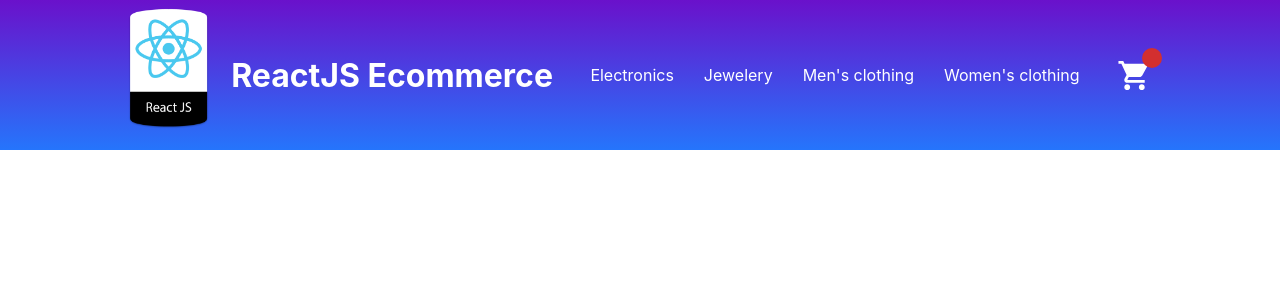
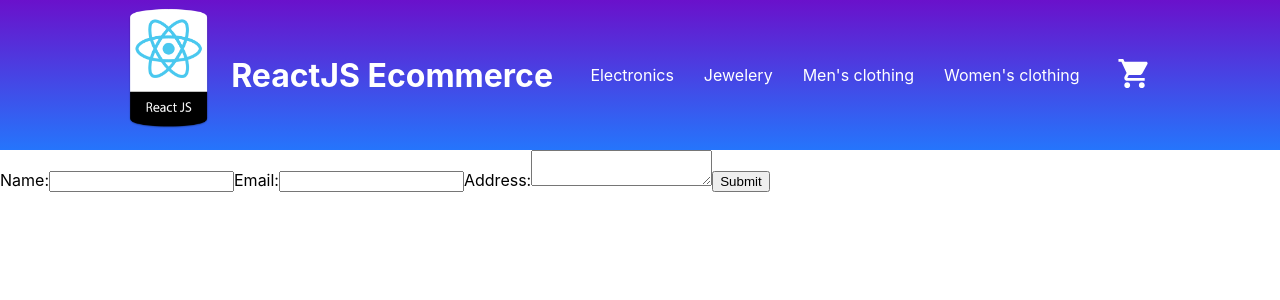
Before and after one commit to juanpablogm3/Coder-ReactJS, a React (Create React App) app: page /CheckoutForm in a window 1280 px wide. Shown: the top 300 px of the page. Built offline with nearby package versions, Linux system fonts and the light colour scheme.

Commit message:
Ecommerce v1.2.2

```diff
--- a/src/App.js
+++ b/src/App.js
@@ -5,6 +5,7 @@ import { ItemDetailContainer } from "./containers/ItemDetailContainer";
 import Cart from "./containers/Cart";
 import { BrowserRouter, Routes, Route } from "react-router-dom";
 import { CustomProvider } from "./context/CustomContext";
+import { CheckoutForm } from "./containers/Checkout.js";
 
 const App = () => {
 
@@ -30,6 +31,8 @@ const App = () => {
 
             <Route path="/cart" element={<Cart />} />
 
+            <Route path="/CheckoutForm" element={<CheckoutForm />} />
+
           </Routes>
         </CustomProvider>
       </BrowserRouter>
--- a/src/Containers/Cart.js
+++ b/src/Containers/Cart.js
@@ -1,19 +1,20 @@
-import React, { useContext } from "react";
-import { CustomContext } from "../context/CustomContext";
-import { Link } from "react-router-dom";
-import { collection, addDoc, serverTimestamp, doc, updateDoc } from "firebase/firestore";
-import { db } from "../firebase/firestore";
+import React, {useContext} from "react";
+import {CustomContext} from "../context/CustomContext";
+import {Link} from "react-router-dom";
+import {collection, addDoc, serverTimestamp, doc, updateDoc} from "firebase/firestore";
+import {db} from "../firebase/firestore";
+
 
 const Cart = ({ isRed, estilo }) => {
   const { cart, totals } = useContext(CustomContext);
 
-  const buyer = {
+/*   const buyer = {
     name: "Juan",
     apellido: "Perez",
     email: "juanperez@gmail.com",
-  };
+  }; */
 
-  const handlerClickSell = () => {
+/*   const handlerClickSell = () => {
     const sellCollection = collection(db, "sells");
     addDoc(
       sellCollection,
@@ -25,7 +26,7 @@ const Cart = ({ isRed, estilo }) => {
       }
     )
     .then(result=>console.log(result.id))
-  };
+  }; */
 
   const handlerStock = () => {
     const docReference = doc(db, 'products', '7dKvIMyRTeFJg5w62m4F');
@@ -63,7 +64,9 @@ const Cart = ({ isRed, estilo }) => {
             })}
           </div>
           <h1>Total : {totals.total}</h1>
-          <button onClick={handlerClickSell}>Comprar</button>
+          <Link to="/CheckoutForm">
+            <button>Comprar</button>
+          </Link>
         </>
       )}
     </>
@@ -77,7 +80,7 @@ const styles = {
     display: "flex",
     justifyContent: "center",
     alignItems: "center",
-    //margin: 50,
+    margin: 50,
   },
   image: {
     width: "30%",
--- /dev/null
+++ b/src/Containers/Checkout.js
@@ -0,0 +1,86 @@
+import React, { useState, useContext } from 'react';
+//import firebase from 'firebase/compat/app'; //import firebase from 'firebase/app';
+import 'firebase/firestore';
+import { CustomContext } from "../context/CustomContext";
+import {db} from "../firebase/firestore";
+import {collection, addDoc, serverTimestamp, doc, updateDoc} from "firebase/firestore";
+
+
+export const CheckoutForm = () => {
+    const { cart, totals } = useContext(CustomContext);
+    const [name, setName] = useState('');
+    const [email, setEmail] = useState('');
+    const [address, setAddress] = useState('');
+    const [modalVisible, setModalVisible] = useState(false);
+    const [confirmationId, setConfirmationId] = useState('');
+
+    const handleSubmit = (event) => {
+        event.preventDefault();
+
+        //SOLO PARA CARGAR PRODS A FIREBASE
+        fetch('https://fakestoreapi.com/products')
+            .then(res=>res.json())
+            .then(json=>console.log(json))
+
+
+        const sellCollection = collection(db, "orders");
+        addDoc(
+          sellCollection,
+          {
+            name,
+            email,
+            address,
+            items: cart,
+            total: totals.total,
+            time: serverTimestamp(),
+          }
+        )
+        //.then(result=>console.log(result.id))
+
+
+   /*      // Add the user's information to Firestore
+        db.collection('orders').addDoc({
+        name,
+        email,
+        address,
+        timestamp: serverTimestamp()
+        }) */
+        .then((docRef) => {
+        // Display the confirmation modal with the document ID
+        setConfirmationId(docRef.id);
+        setModalVisible(true);
+        })
+        .catch((error) => {
+        console.error("Error adding document: ", error);
+        });
+  };
+
+  return (
+    <div>
+      <form onSubmit={handleSubmit}>
+        <label htmlFor="name">Name:</label>
+        <input type="text" id="name" value={name} onChange={(event) => setName(event.target.value)} />
+
+        <label htmlFor="email">Email:</label>
+        <input type="email" id="email" value={email} onChange={(event) => setEmail(event.target.value)} />
+
+        <label htmlFor="address">Address:</label>
+        <textarea id="address" value={address} onChange={(event) => setAddress(event.target.value)}></textarea>
+
+        <button type="submit">Submit</button>
+      </form>
+
+      {modalVisible && (
+        <div className="modal">
+          <div className="modal-content">
+            <h2>Gracias por tu compra!</h2>
+            <p>El ID de tu compra es: {confirmationId}</p>
+            <button onClick={() => setModalVisible(false)}>Cerrar</button>
+          </div>
+        </div>
+      )}
+    </div>
+  );
+};
+
+export default CheckoutForm;
--- a/src/Containers/Item.js
+++ b/src/Containers/Item.js
@@ -8,7 +8,6 @@ import {
   //CardActions,
 } from "@mui/material";
 import {Link} from 'react-router-dom'
-import ItemCount from "../components/ItemCount"
 import { blue } from '@mui/material/colors';
 
 
@@ -39,9 +38,6 @@ const Item = ({ product }) => {
         </CardContent>
         </Link>
       </CardActionArea>
-{/*       <CardActions>
-        <ItemCount />
-      </CardActions> */}
     </Card>
   );
 };
--- a/src/Containers/ItemDetail.js
+++ b/src/Containers/ItemDetail.js
@@ -2,7 +2,6 @@ import React, { useState, useContext } from "react";
 import ItemCount from "../components/ItemCount";
 import { Link } from "react-router-dom";
 import { CustomContext } from "../context/CustomContext";
-//import Rating from '@mui/material/Rating';
 
 const ItemDetail = ({ product }) => {
 
@@ -20,8 +19,6 @@ const ItemDetail = ({ product }) => {
       <div style={styles.content}>
         <h1>{product.title}</h1>
         <span>{product.description}</span>
-       {/*  <h2>Rating </h2>
-        <Rating name="half-rating-read" defaultValue={product.rating.rate} precision={0.1} readOnly /> */}
         <h2>$ {product.price}</h2>
       </div>
       {isPressedButton ? (
--- a/src/components/Header/CartWidget.js
+++ b/src/components/Header/CartWidget.js
@@ -5,12 +5,15 @@ import { CustomContext } from "../../context/CustomContext";
 
 export const CartWidget = () => {
     const { totals } = useContext(CustomContext);
-    return (
-        <Badge badgeContent={totals.qty > 0 && <p>{totals.qty}</p>} color="error">
+    return ((totals.qty > 0)?
+            <Badge badgeContent={totals.qty} color="error">
+                <ShoppingCartIcon fontSize="large" style={{ color: 'white' }} />
+            </Badge>
+        :
             <ShoppingCartIcon fontSize="large" style={{ color: 'white' }} />
-        </Badge>
+
     );
+
 };
 
-
 export default CartWidget;
--- a/src/firebase/firestore.js
+++ b/src/firebase/firestore.js
@@ -1,16 +1,17 @@
-
 import { initializeApp } from "firebase/app";
 import { getFirestore } from 'firebase/firestore';
 
+
 const firebaseConfig = {
-    apiKey: "AIzaSyDNFGagD5_GJ1fFS2Jd91WBul0TME0Ak9w",
-    authDomain: "reactcomision45105.firebaseapp.com",
-    projectId: "reactcomision45105",
-    storageBucket: "reactcomision45105.appspot.com",
-    messagingSenderId: "454299897820",
-    appId: "1:454299897820:web:60ddb08e7c67c9f42a4919"
-  };
+    apiKey: "AIzaSyC9awMqUfDrXuIb0D36VyqkmjZKE5ZsBvk",
+    authDomain: "coderhouse-reactjs-b2ab2.firebaseapp.com",
+    projectId: "coderhouse-reactjs-b2ab2",
+    storageBucket: "coderhouse-reactjs-b2ab2.appspot.com",
+    messagingSenderId: "12730842224",
+    appId: "1:12730842224:web:204e47ef78354e24e1c8b5",
+};
 
 
 const app = initializeApp(firebaseConfig);
+
 export const db = getFirestore(app);
```
